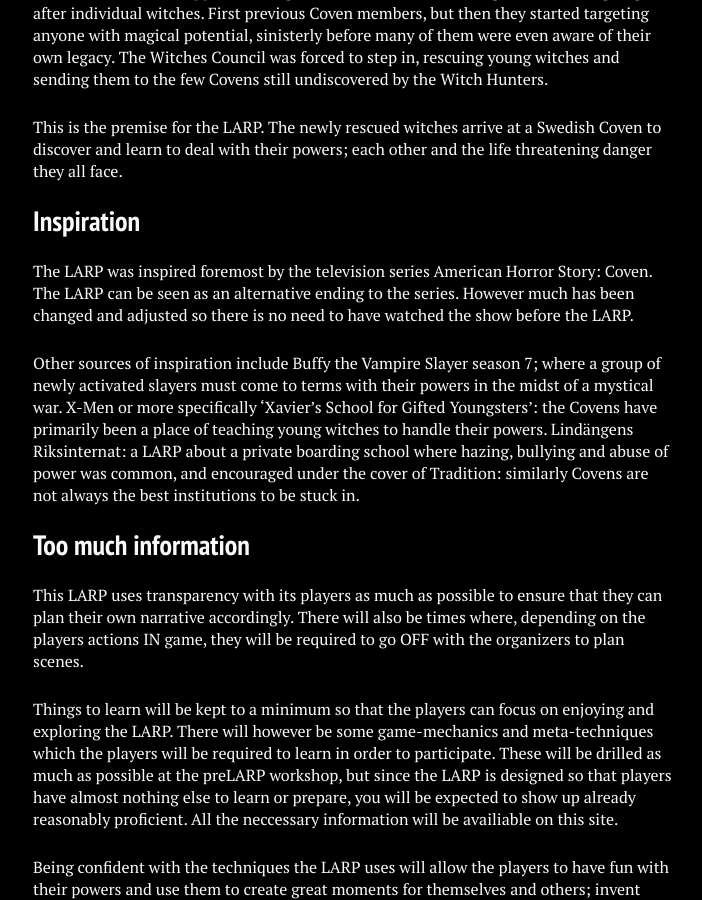
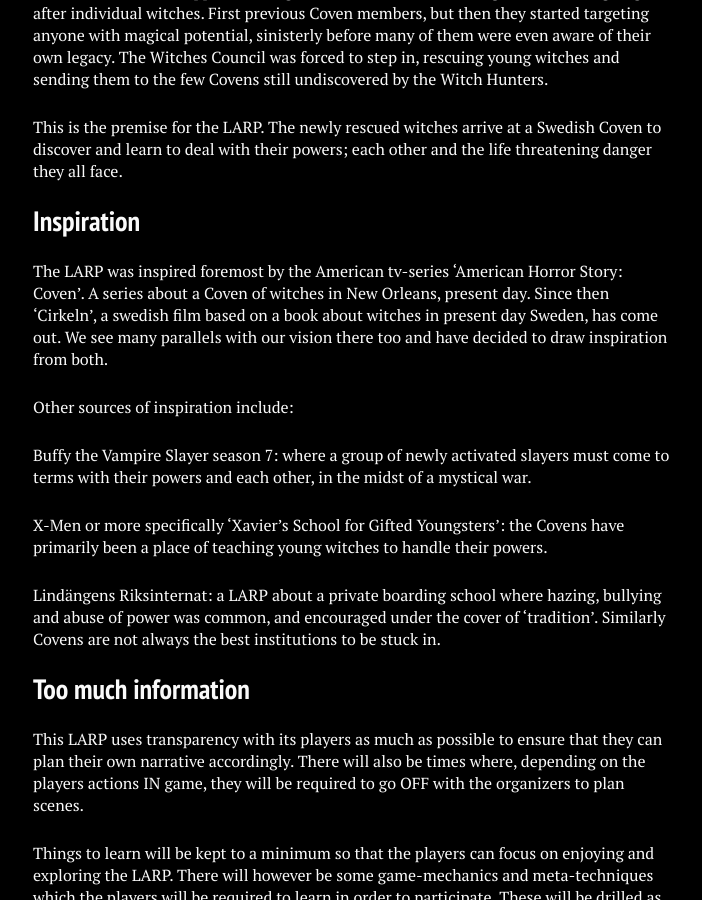
Before and after one commit to stanislavb/www.coven.nu, a Jekyll site: the page built from about/index.md, in a window 1280 px wide and 900 px high, scrolled down 1262 px. Shown: the whole window, without its empty margins (287-989 px from the left). Built offline with Jekyll 4.4.1, drawn with Linux system fonts in a browser that asks for light colours; nearby versions of some CDN libraries.

Commit message:
Update index.md

```diff
--- a/about/index.md
+++ b/about/index.md
@@ -40,9 +40,15 @@ This is the premise for the LARP. The newly rescued witches arrive at a Swedish
 
 ## Inspiration
 
-The LARP was inspired foremost by the television series American Horror Story: Coven. The LARP can be seen as an alternative ending to the series. However much has been changed and adjusted so there is no need to have watched the show before the LARP.
+The LARP was inspired foremost by the American tv-series 'American Horror Story: Coven'. A series about a Coven of witches in New Orleans, present day. Since then 'Cirkeln', a swedish film based on a book about witches in present day Sweden, has come out. We see many parallels with our vision there too and have decided to draw inspiration from both.
 
-Other sources of inspiration include Buffy the Vampire Slayer season 7; where a group of newly activated slayers must come to terms with their powers in the midst of a mystical war. X-Men or more specifically 'Xavier's School for Gifted Youngsters': the Covens have primarily been a place of teaching young witches to handle their powers. Lindängens Riksinternat: a LARP about a private boarding school where hazing, bullying and abuse of power was common, and encouraged under the cover of Tradition: similarly Covens are not always the best institutions to be stuck in.
+Other sources of inspiration include:
+
+Buffy the Vampire Slayer season 7: where a group of newly activated slayers must come to terms with their powers and each other, in the midst of a mystical war.
+
+X-Men or more specifically 'Xavier's School for Gifted Youngsters': the Covens have primarily been a place of teaching young witches to handle their powers.
+
+Lindängens Riksinternat: a LARP about a private boarding school where hazing, bullying and abuse of power was common, and encouraged under the cover of 'tradition'. Similarly Covens are not always the best institutions to be stuck in.
 
 ## Too much information
 
```
